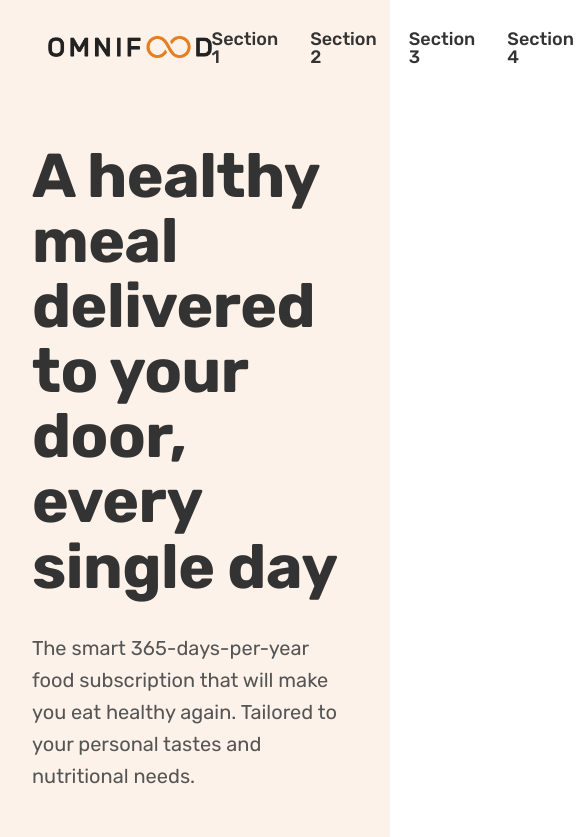
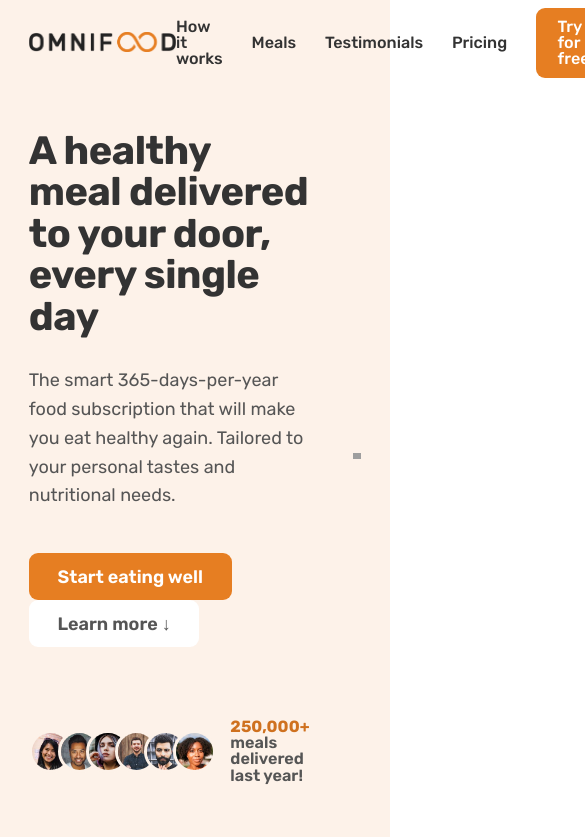
Before and after one commit to emiliakruk/project1, a plain HTML site: page index.html in a window 390 px wide. Shown: the top 837 px of the page, 585 px wide, since content can reach past the window. Drawn offline with nearby package versions, Linux system fonts and the light colour scheme; grey boxes are pictures that could not be loaded.

Commit message:
add queries.css

```diff
--- /dev/null
+++ b/css/queries.css
@@ -0,0 +1,58 @@
+/* rem and em do NOT depend on html font-size in media queries!
+Instead, 1rem - 1em - 16px */
+
+
+/***************************/
+/* BELOW 1344px Desktop S */
+/***************************/
+@media (max-width: 84em){
+  .hero{
+    max-width: 120rem;
+  }
+  .heading-primary{
+    font-size: 4.4rem;
+  }
+  .gallery {
+    grid-template-columns: repeat(2, 1fr);
+  }
+}
+
+/***************************/
+/* BELOW 1200px T[landscape] */
+/***************************/
+@media(max-width: 75em){
+  html{
+    font-size: 56.25%;
+  }
+  .grid{
+    column-gap: 4.8rem;
+    row-gap: 6.4rem;
+  }
+  .heading-secondary{
+    font-size: 3.6rem;
+  }
+  .heading-tertiary{
+    font-size: 2.4rem;
+  }
+  .header{
+    padding: 0 3.2rem;
+  }
+  .main-nav-list{
+    gap: 3.2rem;
+  }
+  .hero{
+    gap: 4.8rem;
+  }
+  .testimonials-container{
+    padding: 9.6rem;
+  }
+}
+
+
+/*
+-FONT SIZE SYSTEM (px)
+10 / 12 / 14 / 16 / 18 / 20 / 24 / 30 / 36 / 44 / 52 / 62 / 74 / 86 / 98
+
+-SPACING SYSTEM (px)
+2 / 4 / 8 / 12 / 16 / 24 / 32 / 48 / 64 / 80 / 96 / 128
+*/
--- a/css/style.css
+++ b/css/style.css
@@ -22,7 +22,7 @@
 .main-nav-list {
   list-style: none;
   display: flex;
-  gap: 3.2rem;
+  gap: 4.8rem;
   align-items: center;
 }
 
--- a/index.html
+++ b/index.html
@@ -3,6 +3,8 @@
   <head>
     <meta charset="UTF-8" />
     <meta http-equiv="X-UA-Compatible" content="IE=edge" />
+
+    <!-- Always include this line of code !-->
     <meta name="viewport" content="width=device-width, initial-scale=1.0" />
 
     <link rel="preconnect" href="https://fonts.googleapis.com" />
@@ -13,6 +15,7 @@
     />
     <link rel="stylesheet" href="css/general.css" />
     <link rel="stylesheet" href="css/style.css" />
+    <link rel="stylesheet" href="css/queries.css" />
     <script
       type="module"
       src="https://unpkg.com/ionicons@5.5.2/dist/ionicons/ionicons.esm.js"
@@ -33,11 +36,11 @@
       </a>
       <nav class="main-nav">
         <ul class="main-nav-list">
-          <li><a class="main-nav-link" href="#">Section 1</a></li>
-          <li><a class="main-nav-link" href="#">Section 2</a></li>
-          <li><a class="main-nav-link" href="#">Section 3</a></li>
-          <li><a class="main-nav-link" href="#">Section 4</a></li>
-          <li><a class="main-nav-link nav-cta" href="#">Section 5</a></li>
+          <li><a class="main-nav-link" href="#">How it works</a></li>
+          <li><a class="main-nav-link" href="#">Meals</a></li>
+          <li><a class="main-nav-link" href="#">Testimonials</a></li>
+          <li><a class="main-nav-link" href="#">Pricing</a></li>
+          <li><a class="main-nav-link nav-cta" href="#">Try for free</a></li>
         </ul>
       </nav>
     </header>
```
